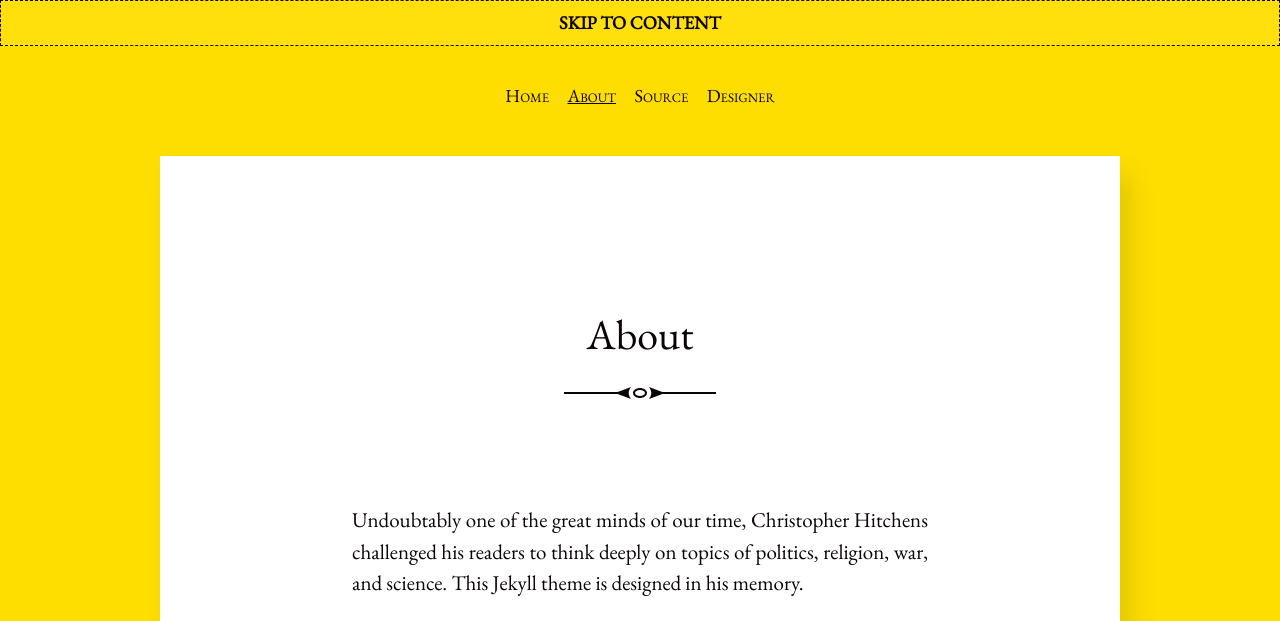
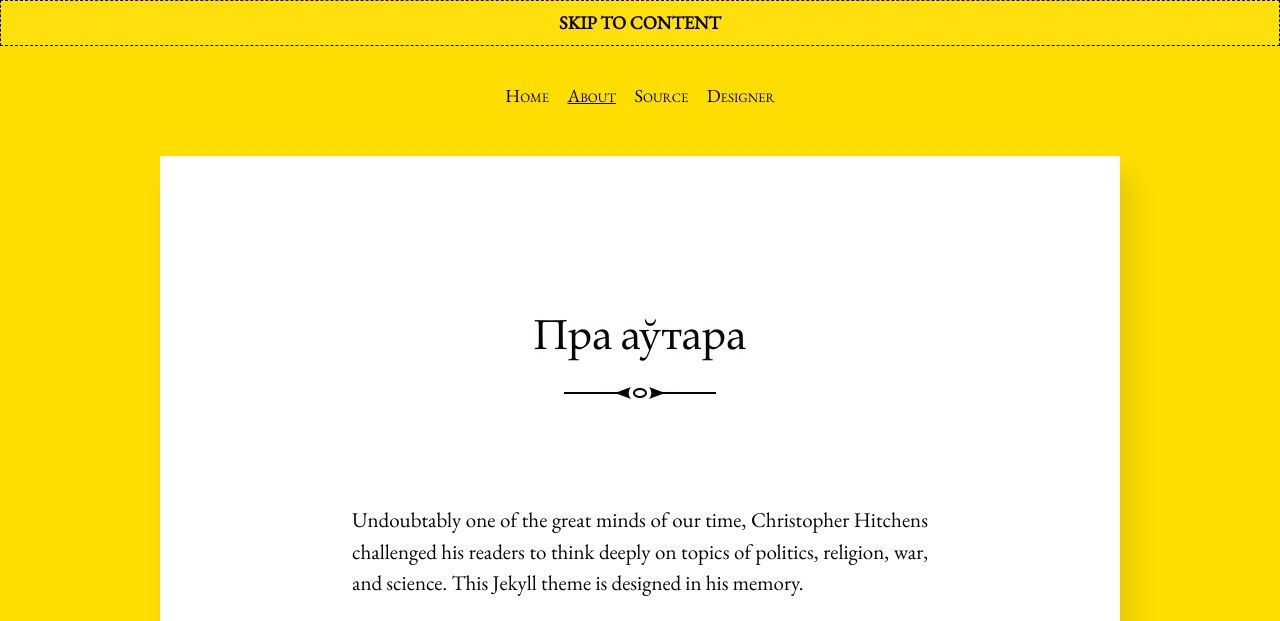
Before and after one commit to skaivolas/mir, a Jekyll site: the page built from about.md, in a window 1280 px wide, cut to the strip 0-621 px from the top of the page. Built offline with Jekyll 4.4.1, drawn with Linux system fonts in a browser that asks for light colours.

Commit message:
Update about.md

```diff
--- a/about.md
+++ b/about.md
@@ -1,6 +1,6 @@
 ---
 layout: post
-title: About
+title: Пра аўтара
 ---
 
 Undoubtably one of the great minds of our time, Christopher Hitchens challenged his readers to think deeply on topics of politics, religion, war, and science. This Jekyll theme is designed in his memory.
```
